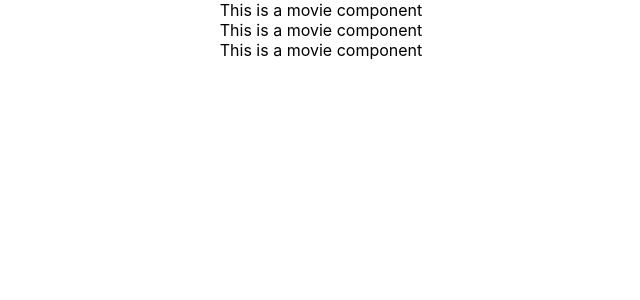
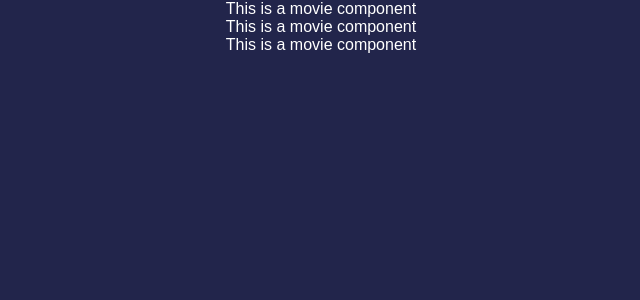
Before and after one commit to daletom/react-movie-app, a React (Create React App) app: page / in a window 1280 px wide. Shown: the top 300 px of the page, without its empty margins (319-959 px from the left). Built offline with nearby package versions, Linux system fonts and the light colour scheme.

Commit message:
set up api key

```diff
--- a/src/App.js
+++ b/src/App.js
@@ -15,3 +15,6 @@
 }
 
 export default App;
+
+// https://developers.themoviedb.org/3/getting-started/introduction
+// set up api
--- a/src/index.css
+++ b/src/index.css
@@ -1,13 +1,15 @@
+* {
+	box-sizing: border-box;
+}
+
 body {
-  margin: 0;
-  font-family: -apple-system, BlinkMacSystemFont, 'Segoe UI', 'Roboto', 'Oxygen',
-    'Ubuntu', 'Cantarell', 'Fira Sans', 'Droid Sans', 'Helvetica Neue',
-    sans-serif;
-  -webkit-font-smoothing: antialiased;
-  -moz-osx-font-smoothing: grayscale;
+	background-color: #22254b;
+	color: white;
+	font-family: 'Poppins', sans-serif;
+	margin: 0;
 }
 
 code {
-  font-family: source-code-pro, Menlo, Monaco, Consolas, 'Courier New',
-    monospace;
+	font-family: source-code-pro, Menlo, Monaco, Consolas, 'Courier New',
+		monospace;
 }
```
